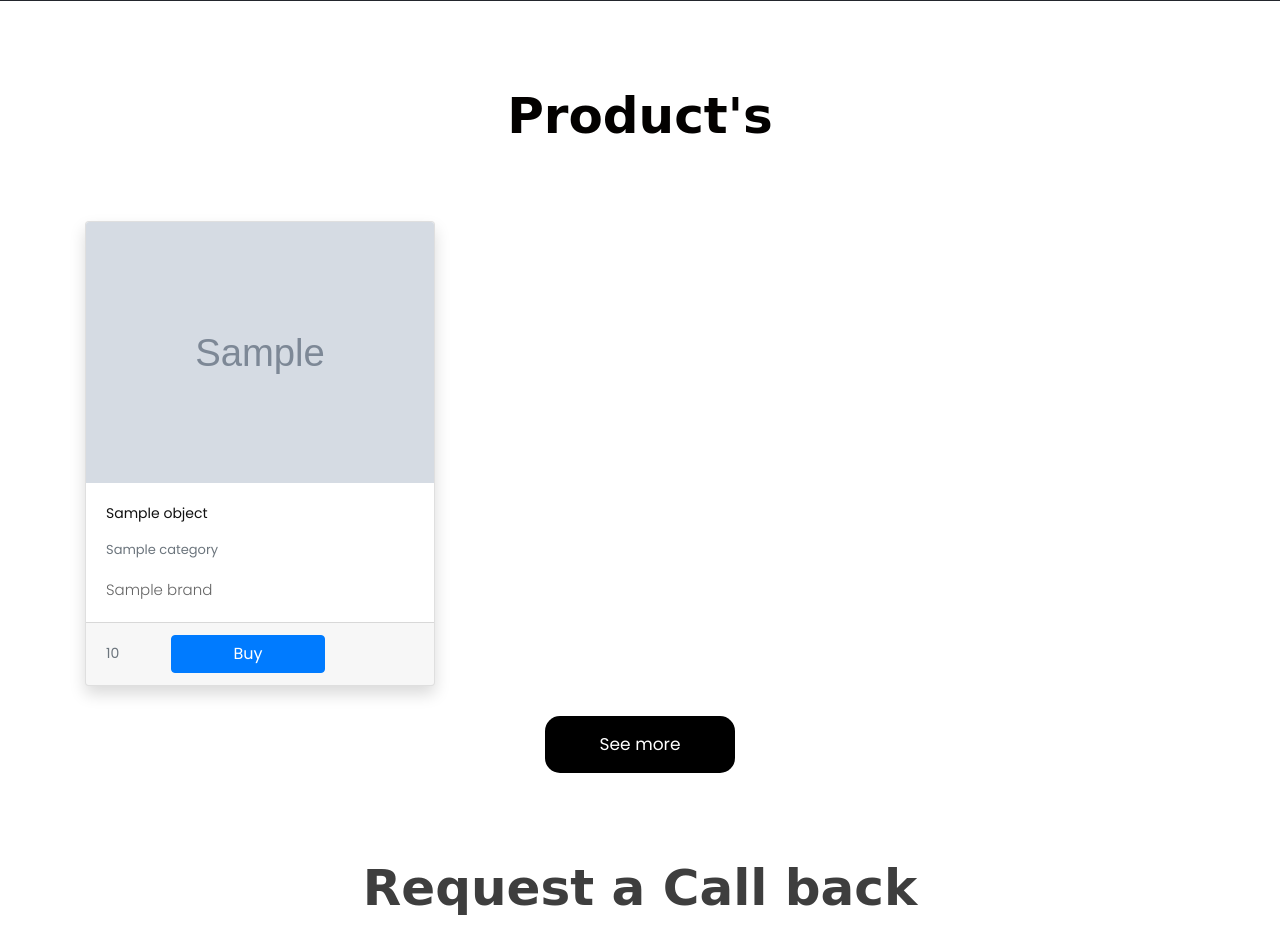
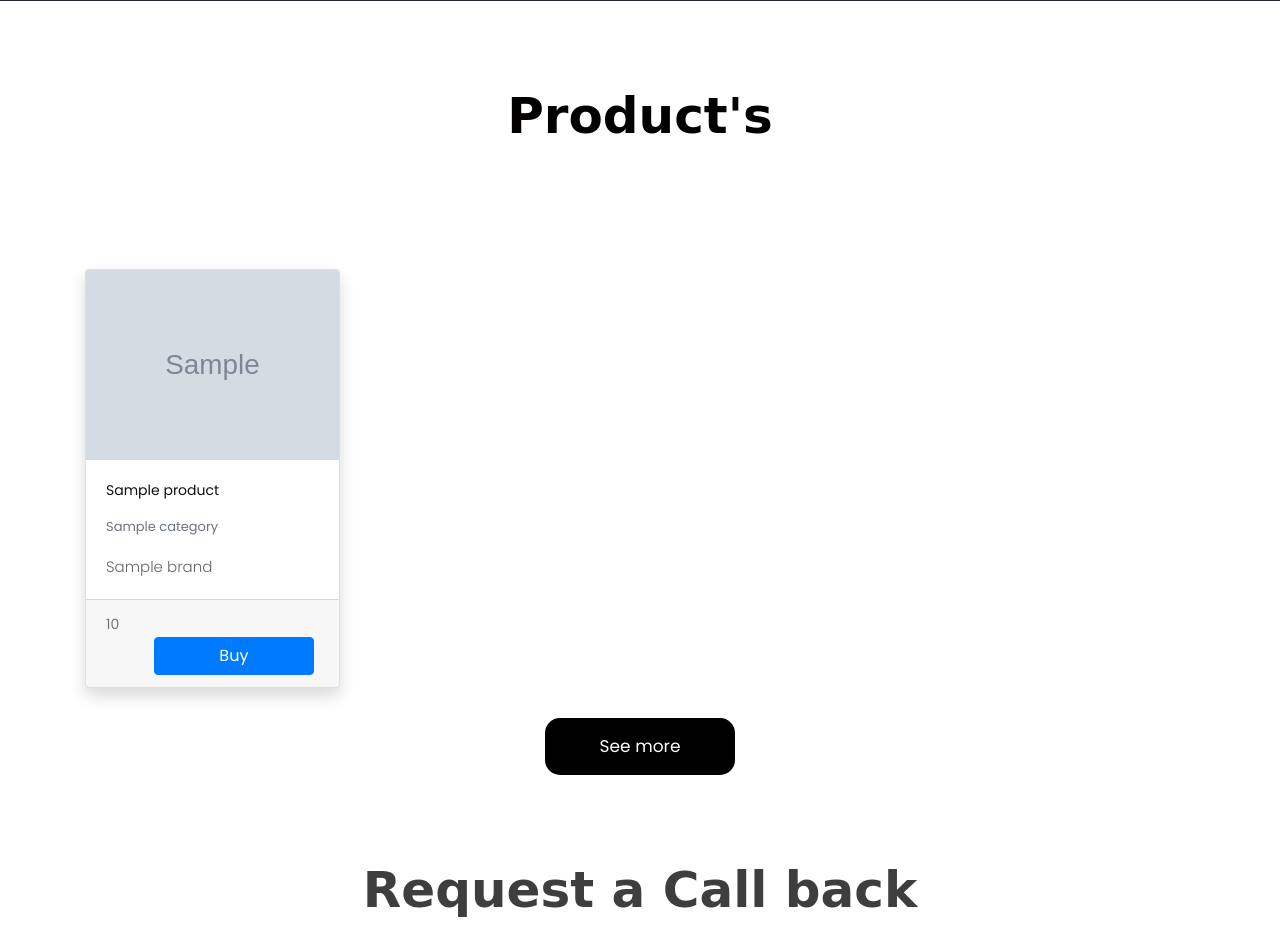
Before and after one commit to Ayazadeh/online_shop, a Django app: template templates/index.html in a window 1280 px wide. Shown: the part 1574-2502 px from the top of the page. Run offline with Django 3.2, Linux system fonts and the light colour scheme; the template is opened without the code that fills it: most values are stand-ins (such as "Sample title", 1, 10 or a date in 2020); grey boxes marked "Sample" are stand-in pictures; parts of the project's set-up code (start-up, migrations or seed data) failed here and were passed over; some libraries are stand-ins or nearby versions; some web fonts are replaced.

Commit message:
modiefied

```diff
--- a/templates/basehtml.html
+++ b/templates/basehtml.html
@@ -65,6 +65,9 @@
                                                 <li class="nav-item">
                                                     <a class="nav-link text-muted" href="{% url 'product:product' %}">Product</a>
                                                 </li>
+                                                <li class="nav-item">
+                                                    <a class="nav-link text-muted" href="{% url 'product:category' %}">Categories</a>
+                                                </li>
                                             </ul>
                                             <div class="sign_btn"><a href="#">Sign in</a></div>
                                         </div>
--- a/templates/index.html
+++ b/templates/index.html
@@ -147,18 +147,18 @@
             </div>
         </div>
         <div class="row">
-            {% for i in object_list %}
-                <div class="col-md-4">
-                    <div class="card shadow d-inline-block">
-                        <img class="card-img-top" src="{{ i.product_image.url }}" alt="Card image cap">
-                        <div class="card-body">
-                            <h5 class="card-title">{{ i.product_name }}</h5>
-                            <h6 class="card-subtitle mb-2 text-muted">{{ i.category.category_name }}</h6>
-                            <p class="card-text">{{ i.brand.brand_name }}</p>
+            {% for product in object_list %}
+                <div class="col-md-4 col-sm-6 col-xl-3 d-flex">
+                    <div class="card shadow w-100 mt-5">
+                        <img class="card-img-top" src="{{ product.product_image.url }}" alt="Card image cap">
+                        <div class="card-body ">
+                            <h5 class="card-title">{{ product.product_name }}</h5>
+                            <h6 class="card-subtitle mb-2 text-muted">{{ product.category.category_name }}</h6>
+                            <p class="card-text">{{ product.brand.brand_name }}</p>
                         </div>
                         <div class="card-footer text-muted">
-                            {{ i.price.price }}
-                            <a href="#" class="btn btn-primary ml-5 w-50">Buy</a>
+                            {{ product.price.price }}
+                            <a href="{{ product.get_absolute_url }}" class="btn btn-primary ml-5 w-75">Buy</a>
                         </div>
                     </div>
                 </div>
--- a/templates/product/category_detail.html
+++ b/templates/product/category_detail.html
@@ -10,8 +10,8 @@
         <div class="row">
             {% for product in category.product_set.all %}
 
-                <div class="col col-md-4 col-sm-6 position-relative">
-                    <div class="card shadow">
+                <div class="col col-md-4 col-sm-6 d-flex">
+                    <div class="card shadow mt-5 w-100">
                         <img class="card-img-top" src="{{ product.product_image.url }}" alt="Card image cap">
                         <div class="card-body">
                             <h5 class="card-title">{{ product.product_name }}</h5>
--- a/templates/product/product.html
+++ b/templates/product/product.html
@@ -9,8 +9,8 @@
         <div class="row">
             {% for product in object_list %}
 
-                <div class="col col-md-4 col-sm-6 position-relative mt-5">
-                    <div class="card shadow ">
+                <div class="col col-md-4 col-sm-6 col-xl-3 mt-5 d-flex">
+                    <div class="card shadow w-100">
                         <img class="card-img-top" src="{{ product.product_image.url }}" alt="Card image cap">
                         <div class="card-body">
                             <h5 class="card-title">{{ product.product_name }}</h5>
@@ -19,7 +19,7 @@
                         </div>
                         <div class="card-footer text-muted">
                             {{ product.price.price }}
-                            <a href="{{ product.get_absolute_url }}" class="btn btn-primary ml-5 w-50">Detail & Buy</a>
+                            <a href="{{ product.get_absolute_url }}" class="btn btn-primary ml-5 w-75">Detail & Buy</a>
                         </div>
                     </div>
                 </div>
--- a/templates/product/product_detail.html
+++ b/templates/product/product_detail.html
@@ -8,8 +8,8 @@
 
     <div class="container UpDown">
         <div class="row">
-            <div class="col col-md-4 col-sm-6 position-relative">
-                <div class="card shadow">
+            <div class="col col-md-4 col-sm-6 d-flex">
+                <div class="card shadow w-100">
                     <img class="card-img-top" src="{{ product.product_image.url }}" alt="Card image cap">
                     <div class="card-body">
                         <h5 class="card-title">{{ product.product_name }}</h5>
@@ -18,7 +18,7 @@
                     </div>
                     <div class="card-footer text-muted">
                         {{ product.price.price }}
-                        <a href="#" class="btn btn-primary ml-5 w-50">Buy</a>
+                        <a href="#" class="btn btn-primary ml-5 w-75">Buy</a>
                     </div>
                 </div>
             </div>
```
